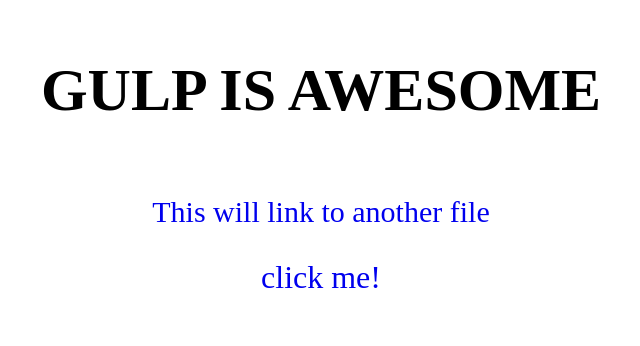
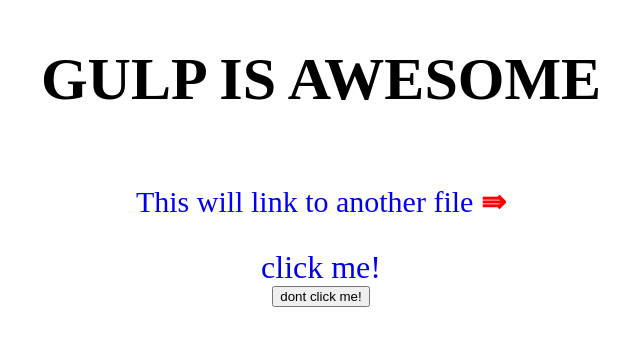
Before and after one commit to scottgamer/gulp-4-task-automation, a website: page index.html in a window 1280 px wide. Shown: the part 252-598 px from the top of the page, without its empty margins (319-959 px from the left). Drawn offline with nearby package versions, Linux system fonts and the light colour scheme; files that its build step writes are made by us from their sources.

Commit message:
added test for sass style changes

```diff
--- a/index.html
+++ b/index.html
@@ -6,11 +6,13 @@
     <title>Document</title>
     <link rel="stylesheet" href="./dist/css/main.min.css" />
     <link rel="stylesheet" href="./dist/css/components/button.css" />
+    <link rel="stylesheet" href="./dist/css/components/arrow.min.css" />
   </head>
   <body>
     <h1 class="title">My awesome heading</h1>
-    <p><a href="html/contact.html">This will link to another file</a></p>
+    <p><a href="html/contact.html">This will link to another file <span class="arrow">&rAarr;</span></a></p>
     <a href="#" class="button">click me!</a>
+    <button>dont click me!</button>
     <script src="./dist/js/project.min.js"></script>
   </body>
 </html>
--- /dev/null
+++ b/src/sass/components/arrow.scss
@@ -0,0 +1,5 @@
+.arrow {
+  text-decoration: none;
+  color: red;
+  font-weight: bold;
+}
```
